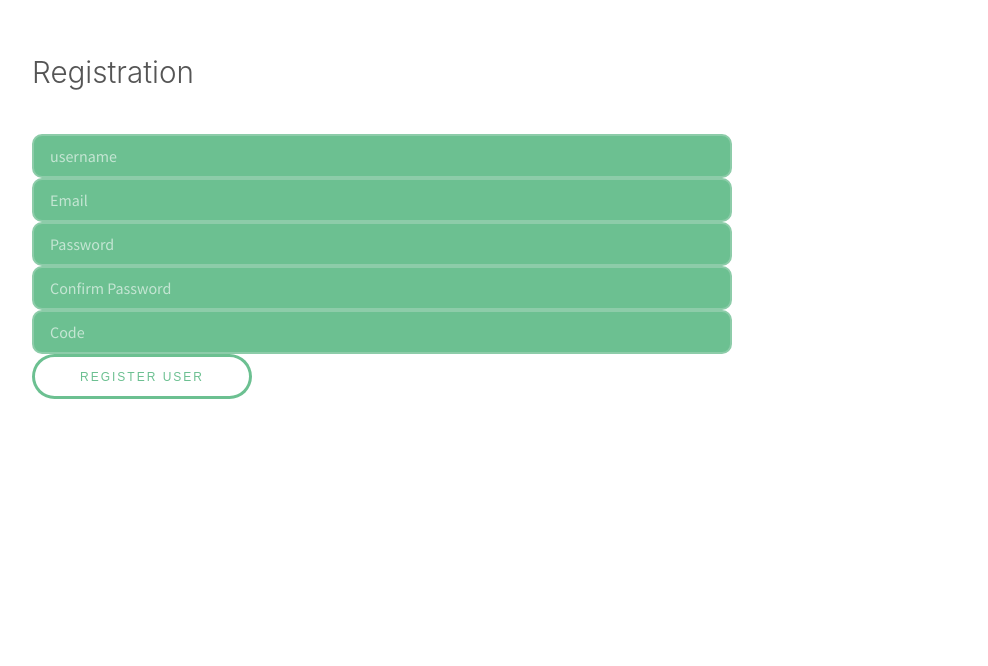
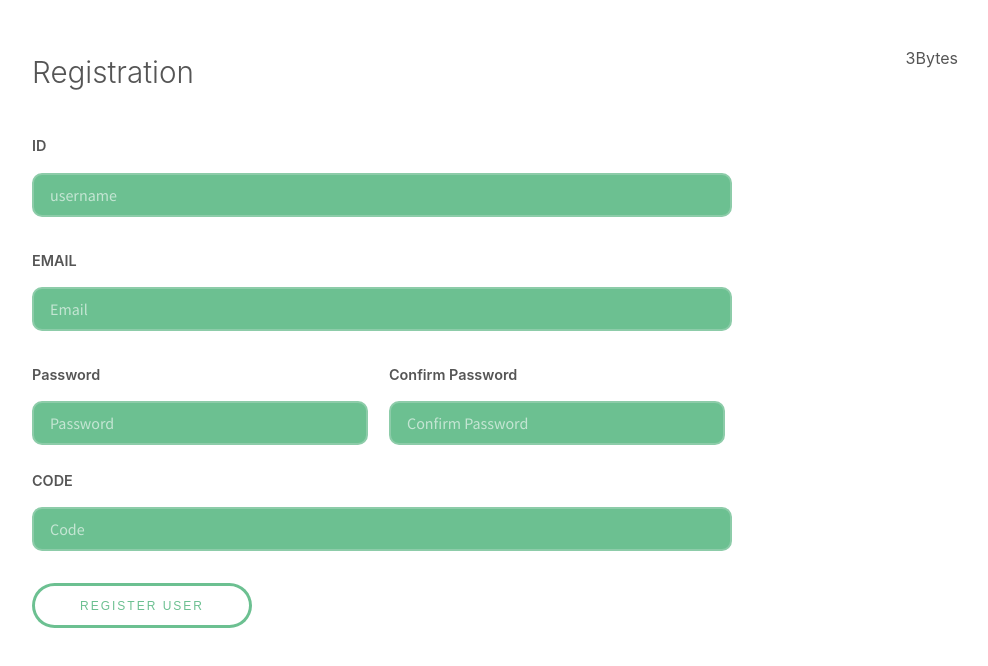
Before and after one commit to mooncinnamon/3BytesHomepage-Frontend, a React (Create React App) app in the folder 3bytes/: page /regist in a window 1280 px wide. Shown: the top 666 px of the page, without its empty margins (258-1246 px from the left). Built offline with nearby package versions, Linux system fonts and the light colour scheme.

Commit message:
Make SubHeader and Edit Design Regist

```diff
--- a/3bytes/src/components/Login.js
+++ b/3bytes/src/components/Login.js
@@ -1,7 +1,7 @@
 import React, {Component} from 'react';
 import PropTypes from 'prop-types';
 import {connect} from 'react-redux';
-import Footer from './Footer';
+import Header from './SubHeader';
 import {loginUser} from '../actions/auth';
 
 import classname from 'classnames';
@@ -57,13 +57,7 @@ class Login extends Component {
         const {errors} = this.state;
         return (
             <React.Fragment>
-                <header id="header">
-                    <div className="inner">
-                        <a href="/">
-                            <h1>3Bytes</h1>
-                        </a>
-                    </div>
-                </header>
+                <Header/>
                 <section id={"three"}>
                     <div className="container" style={{marginTop: '50px', width: '700px'}}>
                         <header>
--- a/3bytes/src/components/Regist.js
+++ b/3bytes/src/components/Regist.js
@@ -1,8 +1,9 @@
-import React, { Component } from 'react';
-import { connect } from 'react-redux';
+import React, {Component} from 'react';
+import {connect} from 'react-redux';
 import PropTypes from 'prop-types';
-import { withRouter } from 'react-router-dom';
-import { registerUser } from '../actions/auth';
+import Header from './SubHeader';
+import {withRouter} from 'react-router-dom';
+import {registerUser} from '../actions/auth';
 import classname from 'classnames';
 
 class Register extends Component {
@@ -14,7 +15,7 @@ class Register extends Component {
             email: '',
             password: '',
             password_confirm: '',
-            secretcode:'',
+            secretcode: '',
             errors: {}
         };
         this.handleInputChange = this.handleInputChange.bind(this);
@@ -40,10 +41,10 @@ class Register extends Component {
     }
 
     componentWillReceiveProps(nextProps) {
-        if(nextProps.auth.isAuthenticated) {
+        if (nextProps.auth.isAuthenticated) {
             this.props.history.push('/')
         }
-        if(nextProps.errors) {
+        if (nextProps.errors) {
             this.setState({
                 errors: nextProps.errors
             });
@@ -51,18 +52,25 @@ class Register extends Component {
     }
 
     componentDidMount() {
-        if(this.props.auth.isAuthenticated) {
+        if (this.props.auth.isAuthenticated) {
             this.props.history.push('/');
         }
     }
 
     render() {
-        const { errors } = this.state;
-        return(
-            <div className="container" style={{ marginTop: '50px', width: '700px'}}>
+        const {errors} = this.state;
+        return (
+            <React.Fragment>
+                <Header/>
+                <section id={"three"}>
+                    <div className="container" style={{marginTop: '50px', width: '700px'}}>
+                        <header>
                             <h2 style={{marginBottom: '40px'}}>Registration</h2>
-                <form onSubmit={ this.handleSubmit }>
-                    <div className="form-group">
+                        </header>
+                        <form onSubmit={this.handleSubmit}>
+                            <p>
+                                <div className="field">
+                                    <label htmlFor="name">ID</label>
                                     <input
                                         type="text"
                                         placeholder="username"
@@ -70,12 +78,15 @@ class Register extends Component {
                                             'is-invalid': errors.username
                                         })}
                                         name="username"
-                            onChange={ this.handleInputChange }
-                            value={ this.state.username }
+                                        onChange={this.handleInputChange}
+                                        value={this.state.username}
                                     />
                                     {errors.username && (<div className="invalid-feedback">{errors.username}</div>)}
                                 </div>
-                    <div className="form-group">
+                            </p>
+                            <p>
+                                <div className="field">
+                                    <label htmlFor="name">EMAIL</label>
                                     <input
                                         type="email"
                                         placeholder="Email"
@@ -83,12 +94,14 @@ class Register extends Component {
                                             'is-invalid': errors.email
                                         })}
                                         name="email"
-                            onChange={ this.handleInputChange }
-                            value={ this.state.email }
+                                        onChange={this.handleInputChange}
+                                        value={this.state.email}
                                     />
                                     {errors.email && (<div className="invalid-feedback">{errors.email}</div>)}
                                 </div>
-                    <div className="form-group">
+                            </p>
+                            <div className="field half first">
+                                <label htmlFor="name">Password</label>
                                 <input
                                     type="password"
                                     placeholder="Password"
@@ -96,12 +109,13 @@ class Register extends Component {
                                         'is-invalid': errors.password
                                     })}
                                     name="password"
-                            onChange={ this.handleInputChange }
-                            value={ this.state.password }
+                                    onChange={this.handleInputChange}
+                                    value={this.state.password}
                                 />
                                 {errors.password && (<div className="invalid-feedback">{errors.password}</div>)}
                             </div>
-                    <div className="form-group">
+                            <div className="field half">
+                                <label htmlFor="name">Confirm Password</label>
                                 <input
                                     type="password"
                                     placeholder="Confirm Password"
@@ -109,12 +123,15 @@ class Register extends Component {
                                         'is-invalid': errors.password_confirm
                                     })}
                                     name="password_confirm"
-                            onChange={ this.handleInputChange }
-                            value={ this.state.password_confirm }
+                                    onChange={this.handleInputChange}
+                                    value={this.state.password_confirm}
                                 />
-                        {errors.password_confirm && (<div className="invalid-feedback">{errors.password_confirm}</div>)}
+                                {errors.password_confirm && (
+                                    <div className="invalid-feedback">{errors.password_confirm}</div>)}
                             </div>
+                            <p>
                                 <div className="form-group">
+                                    <label htmlFor="name">CODE</label>
                                     <input
                                         type="text"
                                         placeholder="Code"
@@ -122,18 +139,23 @@ class Register extends Component {
                                             'is-invalid': errors.secretcode
                                         })}
                                         name="secretcode"
-                            onChange={ this.handleInputChange }
-                            value={ this.state.secretcode }
+                                        onChange={this.handleInputChange}
+                                        value={this.state.secretcode}
                                     />
                                     {errors.secretcode && (<div className="invalid-feedback">{errors.secretcode}</div>)}
                                 </div>
-                    <div className="form-group">
-                        <button type="submit" className="btn btn-primary">
+                            </p>
+                            <ul className="actions">
+                                <li>
+                                    <button type="submit">
                                         Register User
                                     </button>
-                    </div>
+                                </li>
+                            </ul>
                         </form>
                     </div>
+                </section>
+            </React.Fragment>
         )
     }
 }
@@ -148,4 +170,4 @@ const mapStateToProps = state => ({
     errors: state.errors
 });
 
-export default connect(mapStateToProps,{ registerUser })(withRouter(Register))
+export default connect(mapStateToProps, {registerUser})(withRouter(Register))
--- /dev/null
+++ b/3bytes/src/components/SubHeader.js
@@ -0,0 +1,15 @@
+import React from 'react';
+
+const SubHeader = () => {
+    return(
+        <header id="header">
+            <div className="inner">
+                <a href="/">
+                    <h1>3Bytes</h1>
+                </a>
+            </div>
+        </header>
+    )
+}
+
+export default SubHeader
```
Lines whose indentation alone changed are shown as unchanged.
